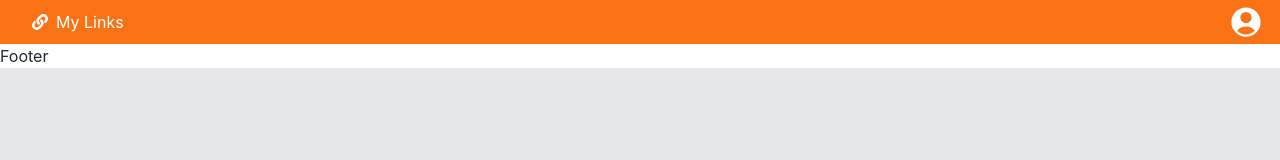
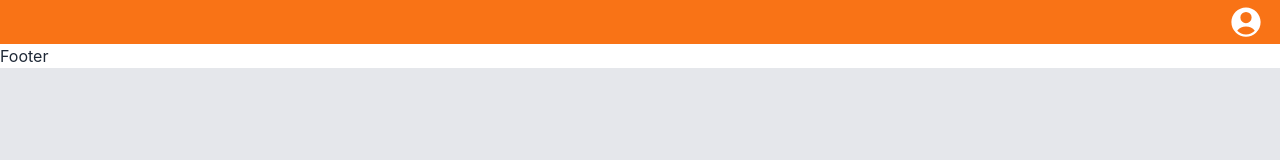
Before and after one commit to Kaiser-Tanveer/link-management-client, a React (Create React App) app: page / in a window 1280 px wide. Shown: the top 160 px of the page. Built offline with nearby package versions, Linux system fonts and the light colour scheme.

Commit message:
aligned menu

```diff
--- a/src/Shared/Header.js
+++ b/src/Shared/Header.js
@@ -8,8 +8,8 @@ const Header = () => {
     const [profile, setProfile] = useState(false);
     return (
         <div className='bg-orange-500 py-1 text-white'>
-            <div className='flex items-center justify-between pl-8'>
-                <Link className='flex items-center'>
+            <div className='flex md:items-center justify-between md:justify-end'>
+                <Link className='flex items-center pl-8 md:hidden'>
                     <FaLink className='mr-2 text-md'/>
                     <span>My Links</span>
                 </Link>
```
